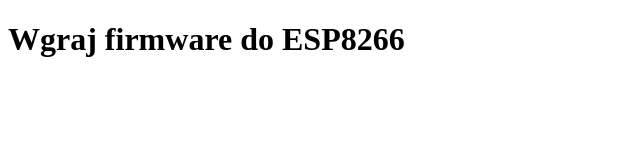
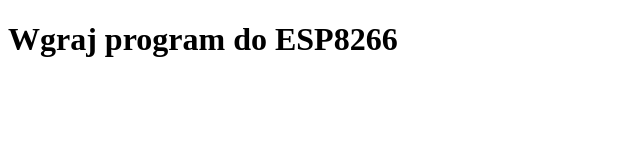
Before and after one commit to gabriel00mainka/installer.github.io, a plain HTML site: page index.html in a window 1280 px wide. Shown: the whole page, without its empty margins (0-640 px from the left). Drawn offline with Linux system fonts and the light colour scheme.

Commit message:
Update index.html

```diff
--- a/index.html
+++ b/index.html
@@ -2,11 +2,11 @@
 <html>
 <head>
   <meta charset="UTF-8">
-  <title>Wgraj firmware do ESP8266</title>
+  <title>Wgraj program do ESP8266</title>
   <script type="module" src="https://unpkg.com/esp-web-tools@9.0.2/dist/web/install-button.js?module"></script>
 </head>
 <body>
-  <h1>Wgraj firmware do ESP8266</h1>
+  <h1>Wgraj program do ESP8266</h1>
   <esp-web-install-button manifest="manifest.json"></esp-web-install-button>
 </body>
 </html>
```
